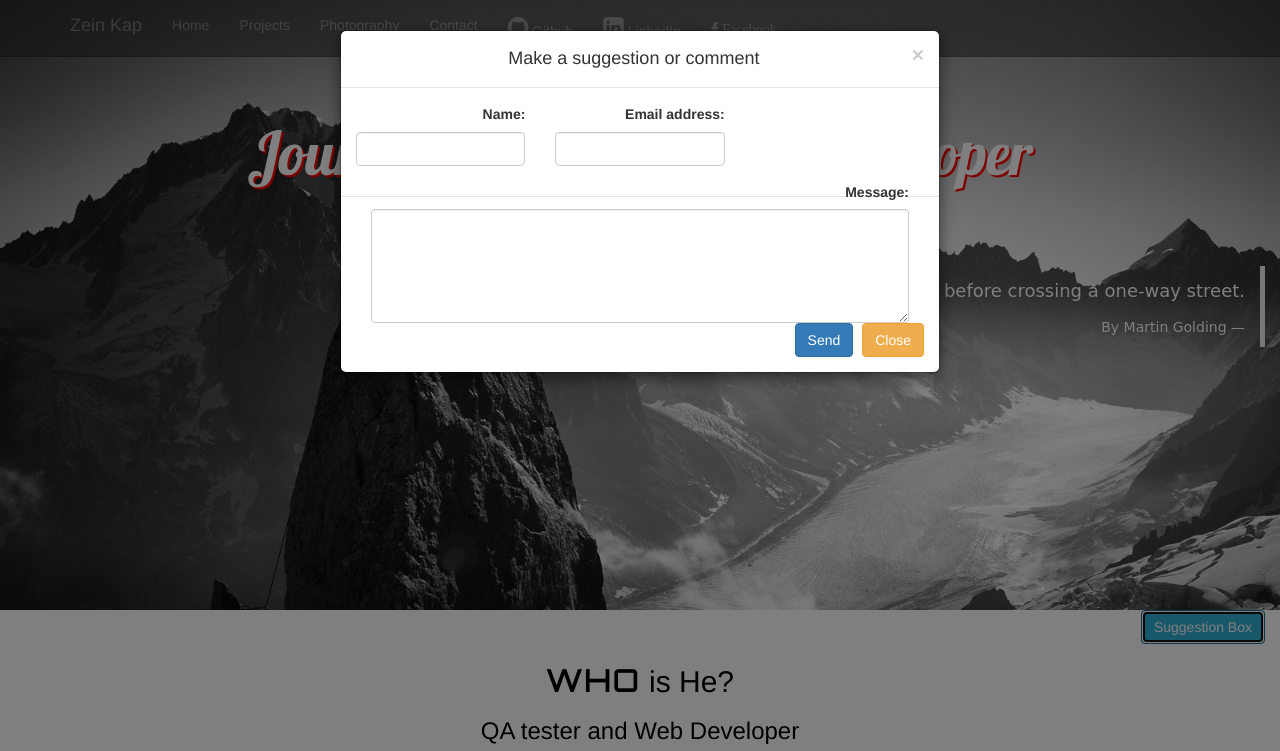
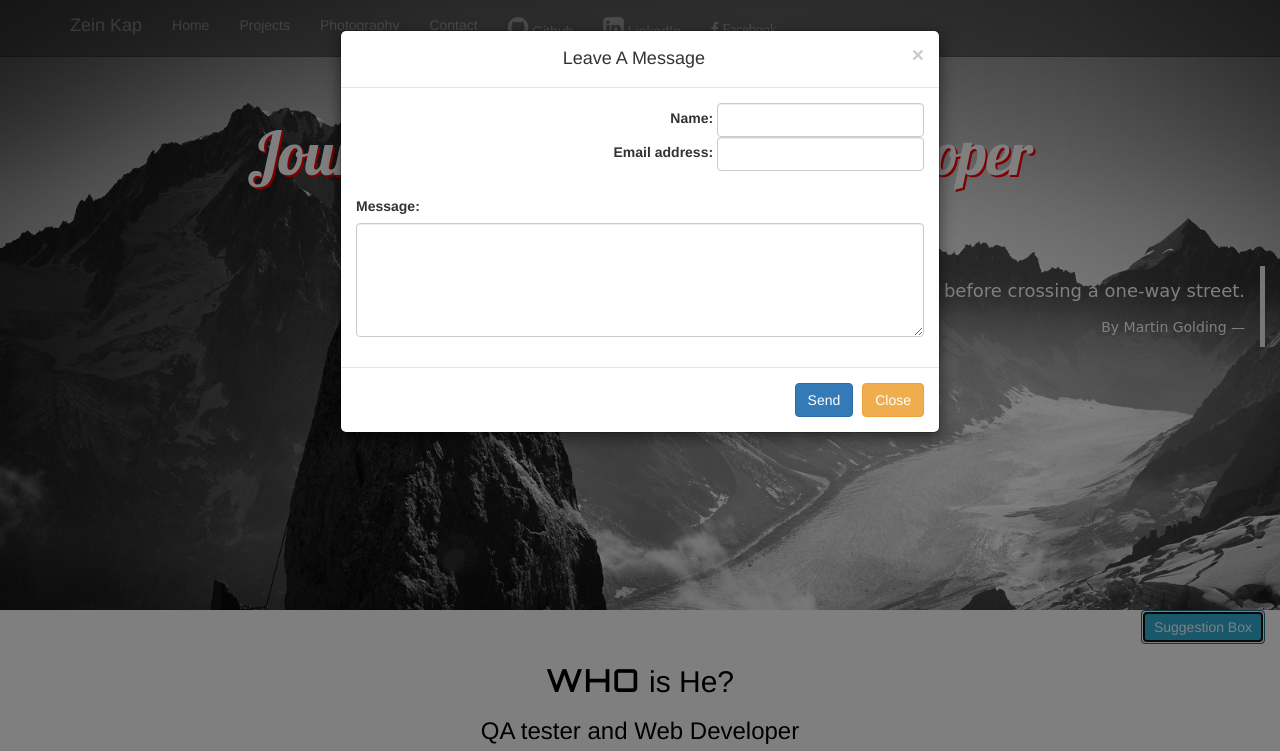
Before and after one commit to zeinkap/zeinkap-portfolio, a plain HTML site: page index.html in a window 1280 px wide. Both pictures are taken after a click on the button "Suggestion Box". Shown: the top 751 px of the page. Drawn offline with nearby package versions, Linux system fonts and the light colour scheme.

Commit message:
fixed suggestion box layout

```diff
--- a/index.html
+++ b/index.html
@@ -3,13 +3,13 @@
 <head>
 	<title>Zein Kap's Portfolio</title>
 	<meta charset="utf-8">
-	<!--To give responsiveness to mobile devices-->
+	<!--To size to mobile device-->
 	<meta name="viewport" content="width=device-width, initial-scale=1">
-	<!--Bootstrap library-->
+	<!--Bootstrap CSS library-->
 	<link rel="stylesheet" href="https://maxcdn.bootstrapcdn.com/bootstrap/3.3.7/css/bootstrap.min.css">
 	<!--fa fa library -->
 	<link rel="stylesheet" href="https://cdnjs.cloudflare.com/ajax/libs/font-awesome/4.7.0/css/font-awesome.min.css">
-	<!--jQuery library-->
+	<!--Bootstrap js / jQuery library-->
 	<script src="https://ajax.googleapis.com/ajax/libs/jquery/3.2.1/jquery.min.js"></script>
 	<script src="https://maxcdn.bootstrapcdn.com/bootstrap/3.3.7/js/bootstrap.min.js"></script>
 
@@ -50,6 +50,9 @@
 		p {
 			font-size: 18px;
 		}
+		input, textarea {
+			max-width: 100%;
+		}
 		.span1 {
 			text-transform: uppercase;
 			font-family: orbitron;
@@ -75,10 +78,8 @@
 		#flip {
 			cursor: pointer;
 		}
-
 		.carousel-inner > .item > img {
-			width: 1200px;
-			height: 700px;
+			max-width: 100%;
 			margin: auto;
 		}
 		.fixThis > .adjustImg > a > img {
@@ -204,35 +205,36 @@
 
 	<div class="container-fluid text-right">
 		<button class="btn btn-info" data-toggle="modal" data-target="#myModal">Suggestion Box</button>
+
 				<!-- Modal -->
 			  <div class="modal fade" id="myModal" role="dialog">
 			    <div class="modal-dialog">
+
 			      <!-- Modal content-->
 			      <div class="modal-content">
 			        <div class="modal-header">
 			          <button type="button" class="close" data-dismiss="modal">&times;</button>
-			          <h4 class="modal-title text-center">Make a suggestion or comment</h4>
+			          <h4 class="modal-title text-center">Leave A Message</h4>
 			        </div>
 			        <div class="modal-body">
-			          <form action="/action_page.php">
-						<div class="form-group row">
-						  <div class="col-xs-4">
+			          <form class="form-inline" action="/action_page.php">
+						<div class="form-group">
 							<label for="usr">Name:</label>
 							<input type="text" class="form-control" id="usr">
-						  </div>
-						  <div class="col-xs-4">
+						</div>
+						<div class="form-group">
 							<label for="email">Email address:</label>
 							<input type="email" class="form-control" id="email">
-						  </div>
-						</div>
-
-						<div class="form-group">
-						  <div class="col-xs-12">
-							<label for="comment">Message:</label>
-							<textarea class="form-control" rows="5" id="msg"></textarea>
-						  </div>
 						</div>
 					  </form>
+					  <br>
+					  <form action="/action_page.php">
+						<div class="form-group">
+							<label for="comment" style="float:left;">Message:</label>
+							<textarea class="form-control" rows="5" id="comment"></textarea>
+						</div>
+					  </form>
+
 			        </div>
 			        <div class="modal-footer">
 			          <button type="submit" class="btn btn-primary text-right" onclick="youSent()">Send</button>
@@ -340,7 +342,7 @@
 		</div>
 		<div class="col-sm-4 adjustImg">
 			<h3>Pocket Calculator</h3>
-			<a href="udemy_calculator.html" target="_blank"><img src="calc.PNG" class="img-responsive" alt="Pocket Calculator"></a>
+			<a href="udemy_calculator.html" target="_blank"><img src="calc.png" class="img-responsive" alt="Pocket Calculator"></a>
 		</div>
 
 	  </div>
@@ -436,7 +438,8 @@
 
 <script>
 	function youSent() {
-		window.alert("Your message has been sent.");
+		window.alert("Thank you.");
+		location.reload();
 	}
 </script>
 </body>
```
